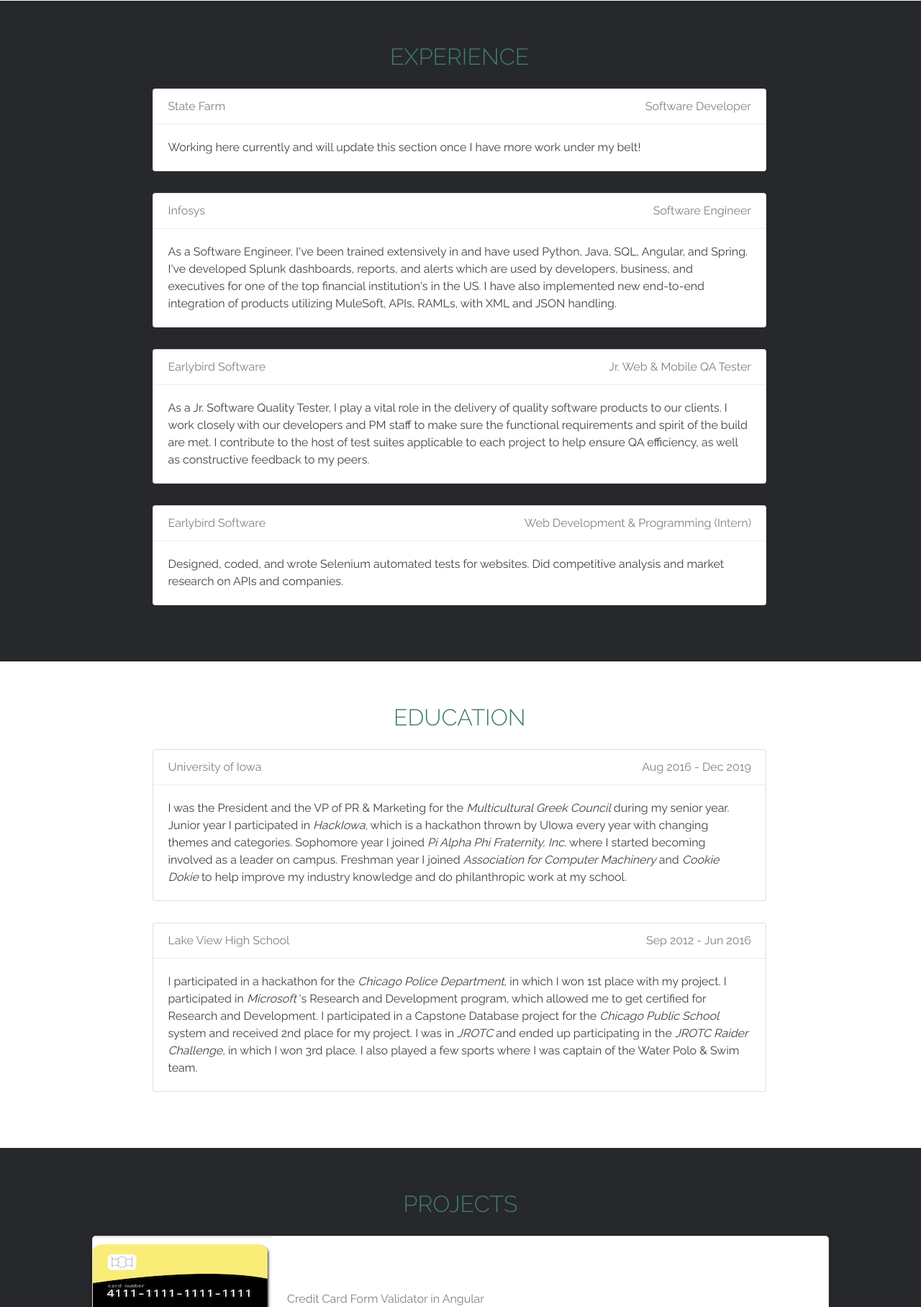
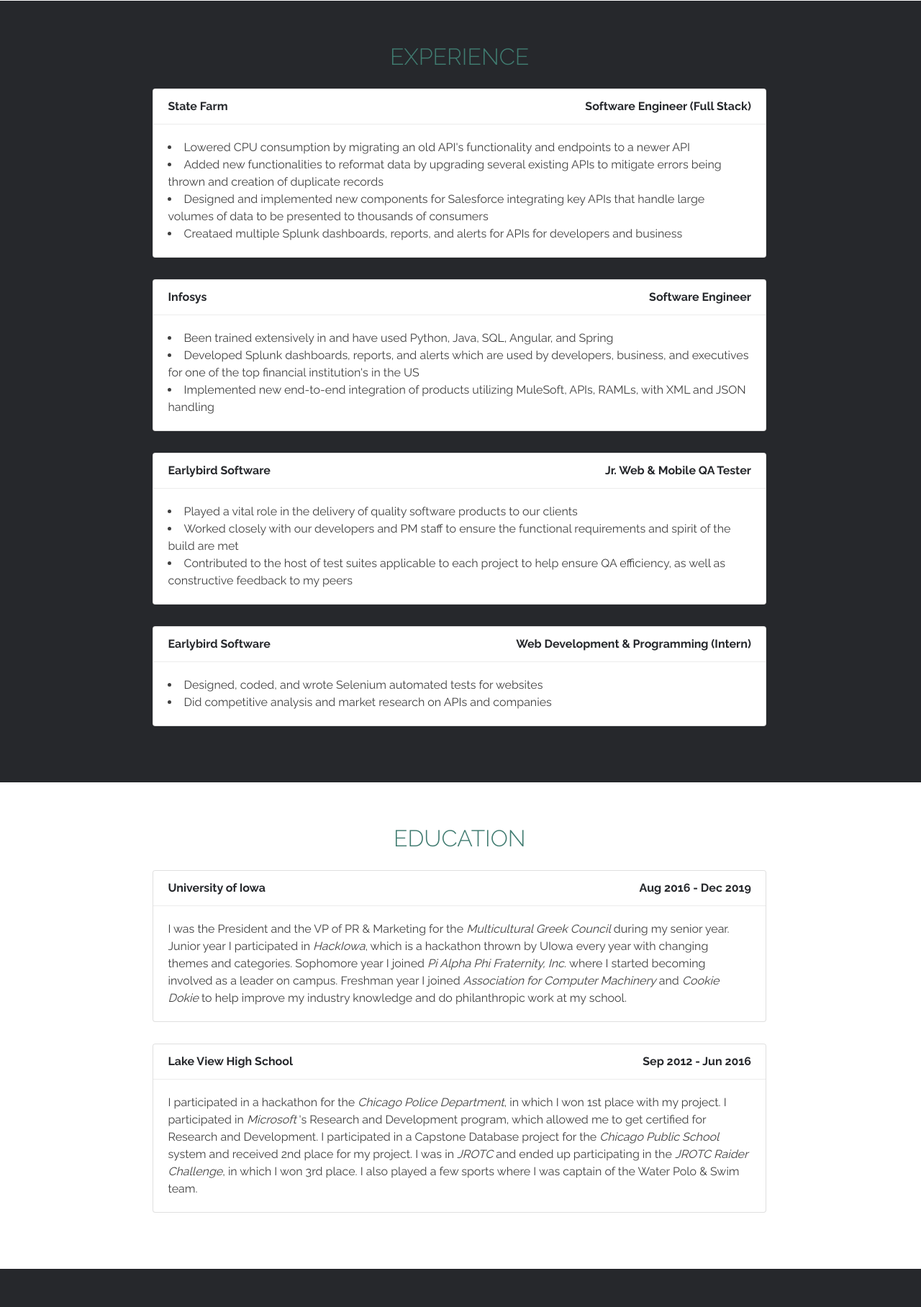
Before and after one commit to youwin1234/youwin1234.github.io, a PHP site: page / in a window 1280 px wide. Shown: the part 1097-2913 px from the top of the page at 72% size. Run offline with PHP 8.4, Linux system fonts and the light colour scheme.

Commit message:
Updated index and css
Updated to latest.

```diff
--- a/index.html
+++ b/index.html
@@ -88,41 +88,53 @@
           <div class="content-body">
             <div class="card">
               <div class="card-header">
-                <h4>State Farm <span class="job-title">Software Developer</span></h4>
+                <h4 class="job">State Farm <span class="job-title">Software Engineer (Full Stack)</span></h4>
               </div>
               <div class="card-content">
-                <p>Working here currently and will update this section once I have more work under my belt!</p>
+                <p>
+                  <li>Lowered CPU consumption by migrating an old API's functionality and endpoints to a newer API</li>
+                  <li>Added new functionalities to reformat data by upgrading several existing APIs to mitigate errors being thrown and creation of duplicate records</li>
+                  <li>Designed and implemented new components for Salesforce integrating key APIs that handle large volumes of data to be presented to thousands of consumers</li>
+                  <li>Creataed multiple Splunk dashboards, reports, and alerts for APIs for developers and business</li>
+                </p>
               </div>
             </div>
           <!-- CARD #1 -->
             <div class="card">
               <div class="card-header">
-                <h4>Infosys <span class="job-title">Software Engineer</span></h4>
+                <h4 class="job">Infosys <span class="job-title">Software Engineer</span></h4>
               </div>
               <div class="card-content">
-                <p>As a Software Engineer, I've been trained extensively in and have used Python, Java, SQL, Angular, and Spring. I've developed Splunk dashboards, reports,
-                  and alerts which are used by developers, business, and executives for one of the top financial institution's in the US. I have also implemented new end-to-end integration of products utilizing MuleSoft, APIs, RAMLs,
-                  with XML and JSON handling.</p>
+                <p>
+                  <li>Been trained extensively in and have used Python, Java, SQL, Angular, and Spring</li>
+                  <li>Developed Splunk dashboards, reports, and alerts which are used by developers, business, and executives for one of the top financial institution's in the US</li>
+                  <li>Implemented new end-to-end integration of products utilizing MuleSoft, APIs, RAMLs, with XML and JSON handling</li>
+                </p>
               </div>
             </div>
           <!-- CARD #2 -->
             <div class="card">
               <div class="card-header">
-                <h4>Earlybird Software <span class="job-title">Jr. Web &#38; Mobile QA Tester</span></h4>
+                <h4 class="job">Earlybird Software <span class="job-title">Jr. Web &#38; Mobile QA Tester</span></h4>
               </div>
               <div class="card-content">
-                <p>As a Jr. Software Quality Tester, I play a vital role in the delivery of quality software products to our clients.
-                  I work closely with our developers and PM staff to make sure the functional requirements and spirit of the build are met.
-                  I contribute to the host of test suites applicable to each project to help ensure QA efficiency, as well as constructive feedback to my peers.</p>
+                <p>
+                  <li>Played a vital role in the delivery of quality software products to our clients</li>
+                  <li>Worked closely with our developers and PM staff to ensure the functional requirements and spirit of the build are met</li>
+                  <li>Contributed to the host of test suites applicable to each project to help ensure QA efficiency, as well as constructive feedback to my peers</li>
+                </p>
               </div>
             </div>
           <!-- CARD #3 -->
             <div class="card">
               <div class="card-header">
-                <h4>Earlybird Software <span class="job-title">Web Development &#38; Programming (Intern)</span></h4>
+                <h4 class="job">Earlybird Software <span class="job-title">Web Development &#38; Programming (Intern)</span></h4>
               </div>
               <div class="card-content">
-                <p> Designed, coded, and wrote Selenium automated tests for websites. Did competitive analysis and market research on APIs and companies.</p>
+                <p>
+                  <li>Designed, coded, and wrote Selenium automated tests for websites</li>
+                  <li>Did competitive analysis and market research on APIs and companies</li>
+                </p>
               </div>
             </div>
           </div>
@@ -143,7 +155,7 @@
             <!-- EDUCATION 1 -->
             <div class="card">
               <div class="card-header">
-                <h4>University of Iowa<span class="job-title">Aug 2016 - Dec 2019</span></h4>
+                <h4 class="education-title">University of Iowa<span class="job-title">Aug 2016 - Dec 2019</span></h4>
               </div>
               <div class="card-content">
                 <p> I was the President and the VP of PR &#38; Marketing for the <i>Multicultural Greek Council</i> during my senior year. Junior year
@@ -155,7 +167,7 @@
             <!-- EDUCATION 2 -->
             <div class="card">
               <div class="card-header">
-                <h4>Lake View High School<span class="job-title">Sep 2012 - Jun 2016</span></h4>
+                <h4 class="education-title">Lake View High School<span class="job-title">Sep 2012 - Jun 2016</span></h4>
               </div>
               <div class="card-content">
                 <p>I participated in a hackathon for the <i>Chicago Police Department</i>, in which I won 1st place with my project.
@@ -185,7 +197,7 @@
                 <img src="creditCardAngular.png" alt="Screenshot of a valid credit card being validated with the Credit Card Form Validator">
               </div>
               <div class="project-content">
-                <h4>Credit Card Form Validator in Angular</h4>
+                <h4 class="project-title">Credit Card Form Validator in Angular</h4>
                 <p>This credit card validator was built with Angular, Firebase for hosting, and Bulma for the styling. The form itself has custom masking for the entries, which is not from an existing
                   npm package. Instead, I built it from scratch to help make the customization more manageable in the long run for this application. The validator itself, recognizes the major credit cards
                   that are available today. This is including American Express, Visa, Master Card, and Discover.
@@ -199,7 +211,7 @@
                 <img src="wikiSearchAngular.png" alt="Screenshot of a query of 'Dota 2' being searched for on WikiSearch">
               </div>
               <div class="project-content">
-                <h4>Wikipedia Search in Angular with MediaWiki</h4>
+                <h4 class="project-title">Wikipedia Search in Angular with MediaWiki</h4>
                 <p>WikiSearch was built with Wikipedia's MediaWiki API, Angular, Firebase for the hosting, and Bulma for the styling. WikiSearch allows users to search for Wikipedia pages,
                   then WikiSearch will give the user the page's title, page's word count, page's ID, and a short snippet of the page. I built this WikiSearch to allow a
                    user to look at more than just the given option from their query to look at similar articles that might be what they are looking for.</p>
@@ -212,7 +224,7 @@
                 <img src="passwordGen.png" alt="Screenshot of a password that was generated with my password generator">
               </div>
               <div class="project-content">
-                <h4>Password Generator in Angular</h4>
+                <h4 class="project-title">Password Generator in Angular</h4>
                 <p>Password Generator was built with Angular, Firebase for the hosting, and Bulma for the styling. Password Generator is a simple password generator which allows a user to generate a password with three different parameters.
                   Those parameters being that the password uses letters, numbers, and/or symbols.</p>
                 <a href="https://password-generator-96563.web.app/" title="Password Generator" target="_blank" rel="noopener noreferrer">Password Generator</a>
@@ -224,7 +236,7 @@
                 <img src="intelliGraph.jpg" alt="Screenshot of graph populated with data in app">
               </div>
               <div class="project-content">
-                <h4>IntelliGraph</h4>
+                <h4 class="project-title">IntelliGraph</h4>
                 <p>IntelliGraph is an application built on Android Studio/Java with integration of a QR-Code generator, a QR-Code scanner, Bluetooth sharing capabilities, and it is all connected by the usage of the Google Cloud Platform. IntelliGraph
                   was an idea made to have a more streamlined way of sharing and creating data with users with the Google Cloud Platform allowing easy sharing capabilities to a user's Google account.
                    We want to then fully implement machine learning data uploading/scanning to have quick and easy graphs developed for users. We also want to fully implement the Google Cloud Platform to allow users to save data to their accounts and
@@ -238,7 +250,7 @@
                 <img src="hackathonCPD.jpg" alt="Chicago Police Department logo">
               </div>
               <div class="project-content">
-                <h4>Windy City Crimes App</h4>
+                <h4 class="project-title">Windy City Crimes App</h4>
                 <p>Lake View, Lane, Whitney Young, and Von Steuben were some of the 10 schools that competed on Saturday Dec 12th for 6 six hours at the Chicago Police hackathon hosted at 1871. Lake View enlisted 3 teams and was the only school with apps
                   that actually worked and were prototyped versus concepts. One of LVHS' team, Windy City Crimes App, had multiple features and took first place, beating out Lane and Whitney Young in the finalist round. My team collectively created a working
                   prototype smartphone application that interfaces with one of the Chicago Police Department's APIs. The application focused on sharing information such as crimes in your area (using GPS), crime tips, community events, wanted persons, and more.
@@ -281,8 +293,9 @@
               <li class="li-skills">Apex</li>
               <li class="li-skills">JSON</li>
               <li class="li-skills">XML</li>
+              <li class="li-skills">YAML</li>
               <li class="li-skills">Jest</li>
-              <li class="li-skills">YAML</li>
+              <li class="li-skills">JUnit</li>
               <li class="li-skills" title="LinkedIn Certified">GIT</li> <!--LinkedIn Certified-->
               <li class="li-skills">Photoshop</li>
               <li class="li-skills" title="LinkedIn Certified &#38; SimpliLearn Certified">Excel</li> <!--SimpliLearn Certified--> <!--LinkedIn Certified-->
--- a/style.css
+++ b/style.css
@@ -210,6 +210,16 @@
   float: right;
 }
 
+.job {
+  color: #26282c;
+  font-weight: bold;
+}
+
+.education-title {
+  color: #26282c;
+  font-weight: bold;
+}
+
 /*Projects*/
 .project-card {
   display: flex;
@@ -260,6 +270,11 @@
   display: flex;
   justify-content: center;
   flex-direction: column;
+}
+
+.project-title {
+  color: #26282c;
+  font-weight: bold;
 }
 
 /*Skills & Tools*/
```
